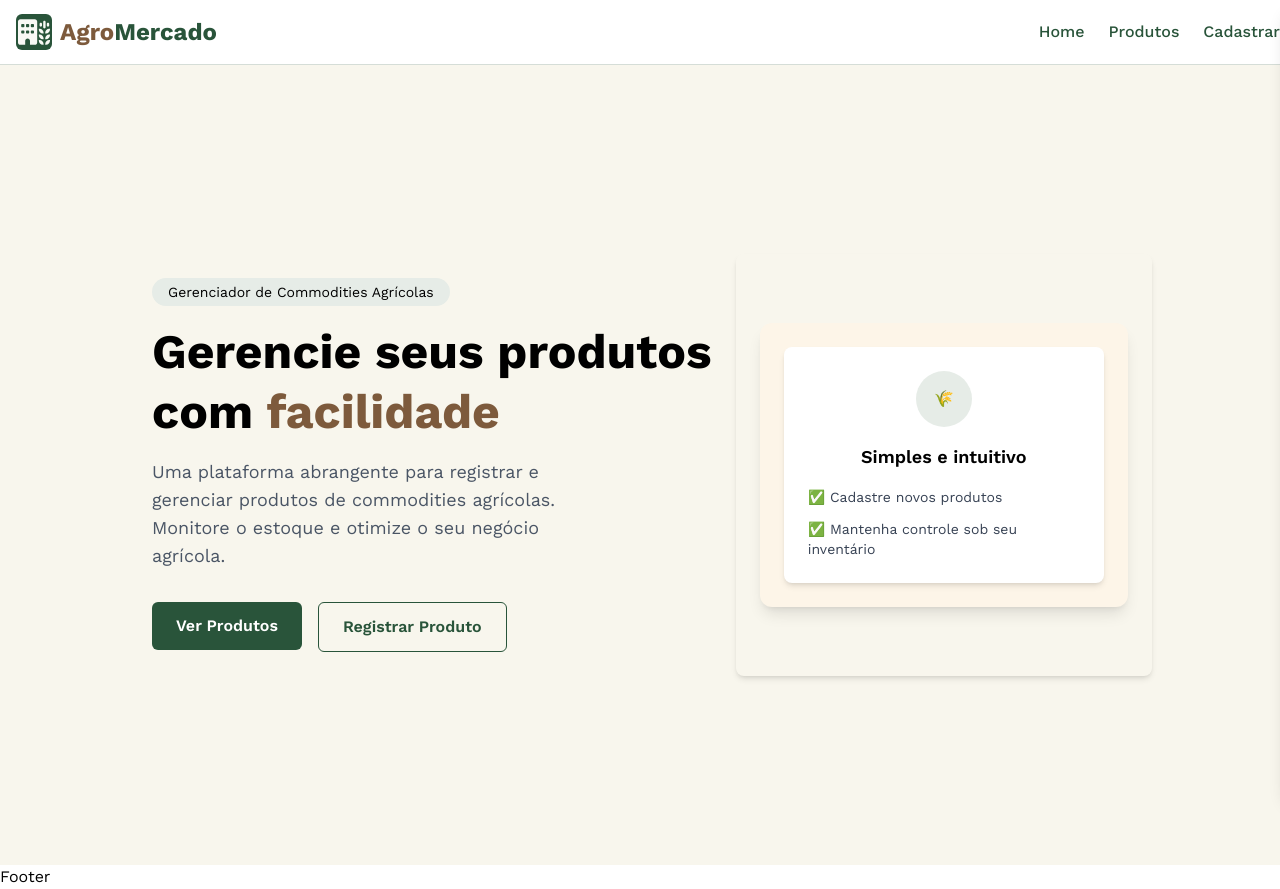
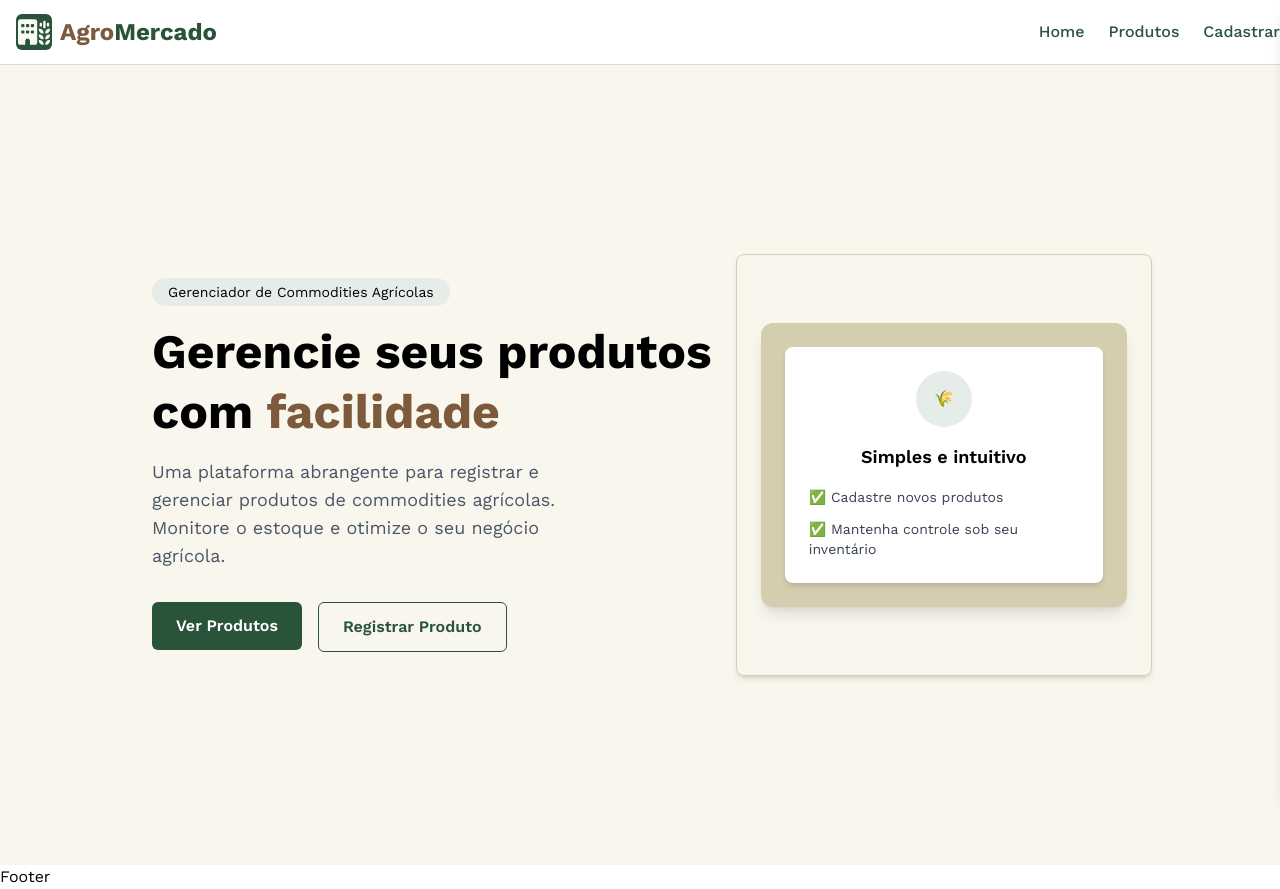
Before and after one commit to RyannMagalhaes/AgroMercadoGerenciador, a React (Vite) app in the folder AgroMercadoGerenciador/: page / in a window 1280 px wide. Built offline with nearby package versions, Linux system fonts and the light colour scheme.

Commit message:
[STYLE] Estilização da borda e bg-color container direita da presentation-section

```diff
--- a/AgroMercadoGerenciador/src/assets/components/presentation-section.tsx
+++ b/AgroMercadoGerenciador/src/assets/components/presentation-section.tsx
@@ -38,9 +38,9 @@ function PresentationSection() {
           </div>
 
           {/* Conteúdo da direita */}
-          <div className="flex-1 flex items-center justify-center rounded-lg shadow-md p-6">
-            <div className="bg-[#fdf5e8] p-6 rounded-xl shadow-lg">
-              <div className="bg-white p-6 rounded-lg shadow-md text-center">
+          <div className="flex-1 flex items-center justify-center rounded-lg shadow-md p-6 border-[#d4cdb0] border-1">
+            <div className="bg-[#d4cdb0] p-6 rounded-xl shadow-lg">
+              <div className="bg-white p-6 rounded-lg shadow-md text-center ">
                 <div className="mb-4">
                   <div className="w-14 h-14 mx-auto bg-[#e6ece7] rounded-full flex items-center justify-center">
                     <span role="img" aria-label="grain">
```
